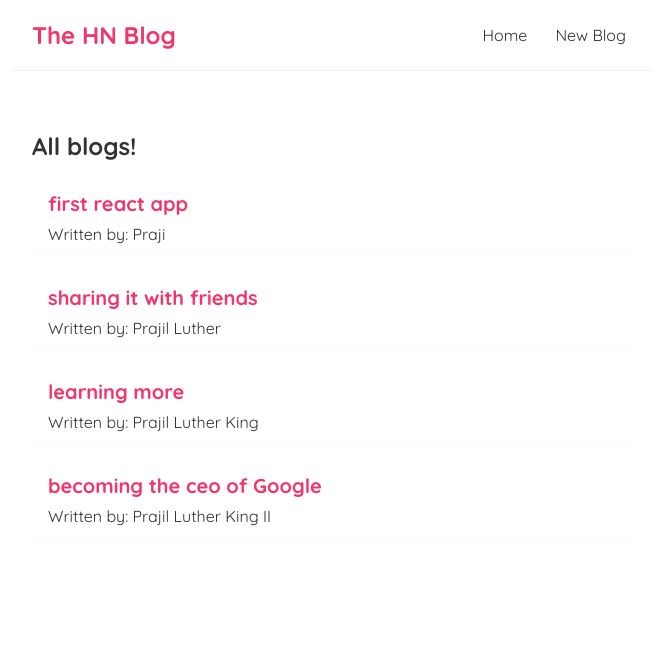
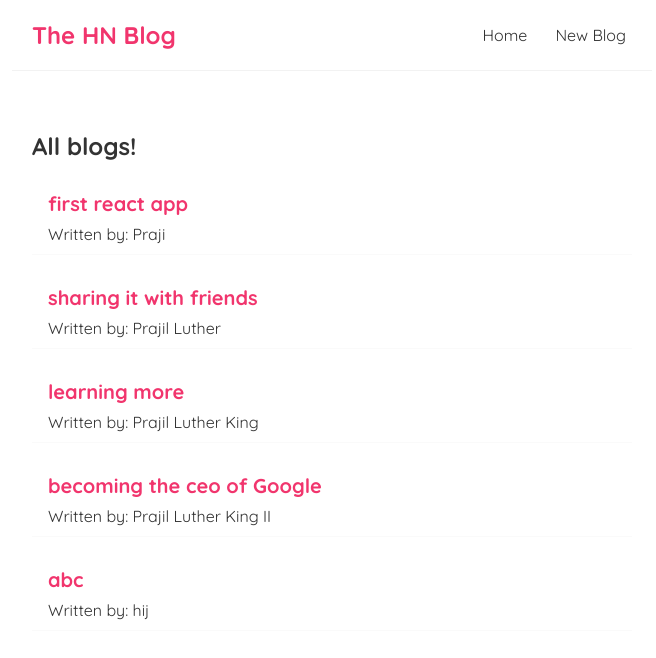
Before and after one commit to PrajilPradeep/hn-blog, a React (Create React App) app: page / in a window 1280 px wide. Shown: the top 658 px of the page, without its empty margins (308-964 px from the left). Built offline with nearby package versions, Linux system fonts and the light colour scheme; data requests are answered from the project's data file.

Commit message:
Add new blog data to the blogs

```diff
--- a/data/db.json
+++ b/data/db.json
@@ -1,28 +1,34 @@
 {
-    "blogs":[
+  "blogs": [
     {
-            "title":"first react app",
-            "body":"This is my first react app. This is just a blog post where I write things which are likely to happen in the future for sure.",
-            "author":"Praji",
-            "id":1
+      "title": "first react app",
+      "body": "This is my first react app. This is just a blog post where I write things which are likely to happen in the future for sure.",
+      "author": "Praji",
+      "id": 1
     },
     {
-            "title":"sharing it with friends",
-            "body":"I have now just shared it with you. If you reading this do know that you are one of the dumb friends I have",
-            "author":"Prajil Luther",
-            "id":2
+      "title": "sharing it with friends",
+      "body": "I have now just shared it with you. If you reading this do know that you are one of the dumb friends I have",
+      "author": "Prajil Luther",
+      "id": 2
     },
     {
-            "title":"learning more",
-            "body":"My next plan is to learn more about React and other front end technologies. Whish me luck :p",
-            "author":"Prajil Luther King",
-            "id":3
+      "title": "learning more",
+      "body": "My next plan is to learn more about React and other front end technologies. Whish me luck :p",
+      "author": "Prajil Luther King",
+      "id": 3
     },
     {
-            "title":"becoming the ceo of Google",
-            "body":"I think this is self explanatory. I must save google.",
-            "author":"Prajil Luther King II",
-            "id":4
+      "title": "becoming the ceo of Google",
+      "body": "I think this is self explanatory. I must save google.",
+      "author": "Prajil Luther King II",
+      "id": 4
+    },
+    {
+      "title": "abc",
+      "body": "def",
+      "author": "hij",
+      "id": 5
     }
   ]
 }
--- a/src/Create.js
+++ b/src/Create.js
@@ -9,7 +9,13 @@ const Create = () => {
     const handleSubmit = (e) =>{
         e.preventDefault();
         const newBlog = {title, body, author};
-        // console.log(newBlog);
+
+        fetch('http://localhost:8000/blogs/',{
+            method: "POST",
+            headers: {"content-type":"application/json"},
+            body: JSON.stringify(newBlog)
+        })
+        .then(()=>{console.log("New blog added.");});
     }
     return (
         <div className="create">
```
Lines whose indentation alone changed are shown as unchanged.
